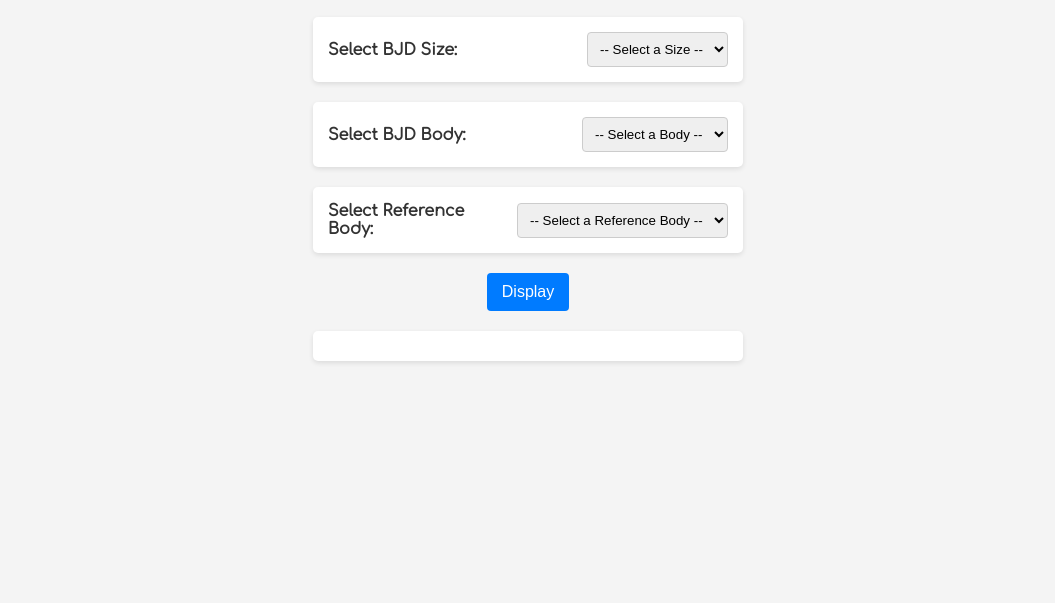
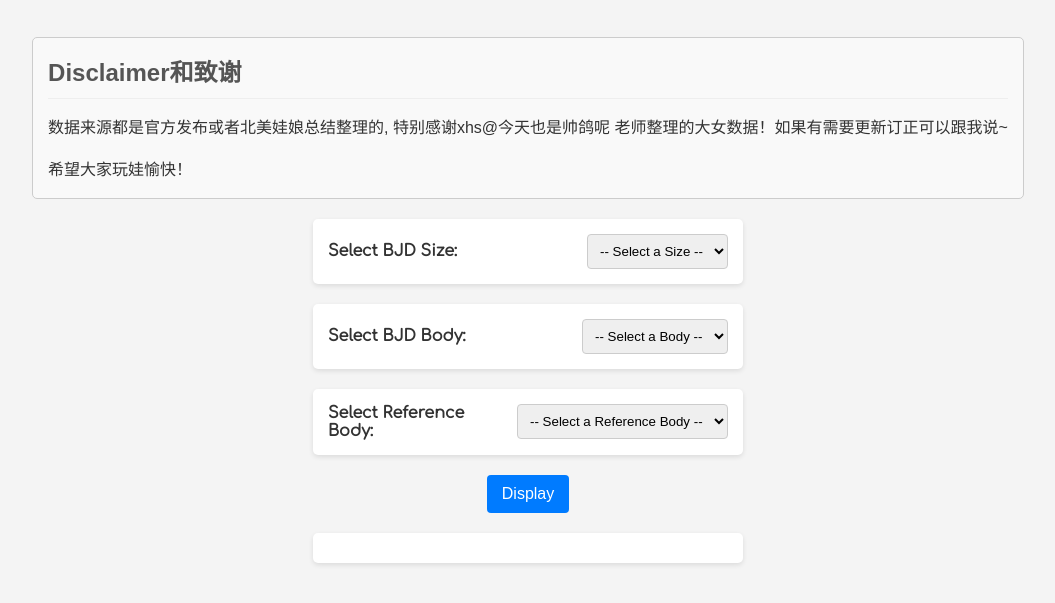
Before and after one commit to Feanor-Li/bjd-measurement, a plain HTML site: page index.html in a window 1280 px wide. Shown: the part 79-682 px from the top of the page, without its empty margins (112-1167 px from the left). Drawn offline with Linux system fonts and the light colour scheme.

Commit message:
adding disclaimer

```diff
--- a/index.html
+++ b/index.html
@@ -9,6 +9,13 @@
 </head>
 <body>
     <h1 class="page-title">BJD Measurements</h1>
+    <div class="disclaimer-block">
+        <span lang="zh-CN">
+            <h2>Disclaimer和致谢</h2>
+            <p>数据来源都是官方发布或者北美娃娘总结整理的, 特别感谢xhs@今天也是帅鸽呢 老师整理的大女数据！如果有需要更新订正可以跟我说~</p>
+            <p>希望大家玩娃愉快！</p>
+        </span>
+    </div>
 
     <div class="controls">
         <label for="size-select">Select BJD Size:</label>
--- a/style.css
+++ b/style.css
@@ -27,6 +27,33 @@ body {
     gap: 10px;
     width: 80%;
     max-width: 400px;
+}
+
+.disclaimer-block {
+    border: 1px solid #ccc;
+    padding: 15px;
+    margin: 20px 0;
+    background-color: #f9f9f9;
+    border-radius: 5px;
+    font-family: sans-serif;
+    color: #333;
+}
+
+.disclaimer-block h2 {
+    margin-top: 0;
+    color: #555;
+    border-bottom: 1px solid #eee;
+    padding-bottom: 10px;
+    margin-bottom: 10px;
+}
+
+.disclaimer-block p {
+    margin-bottom: 10px;
+    line-height: 1.6;
+}
+
+.disclaimer-block p:last-child {
+    margin-bottom: 0;
 }
 
 label {
```
